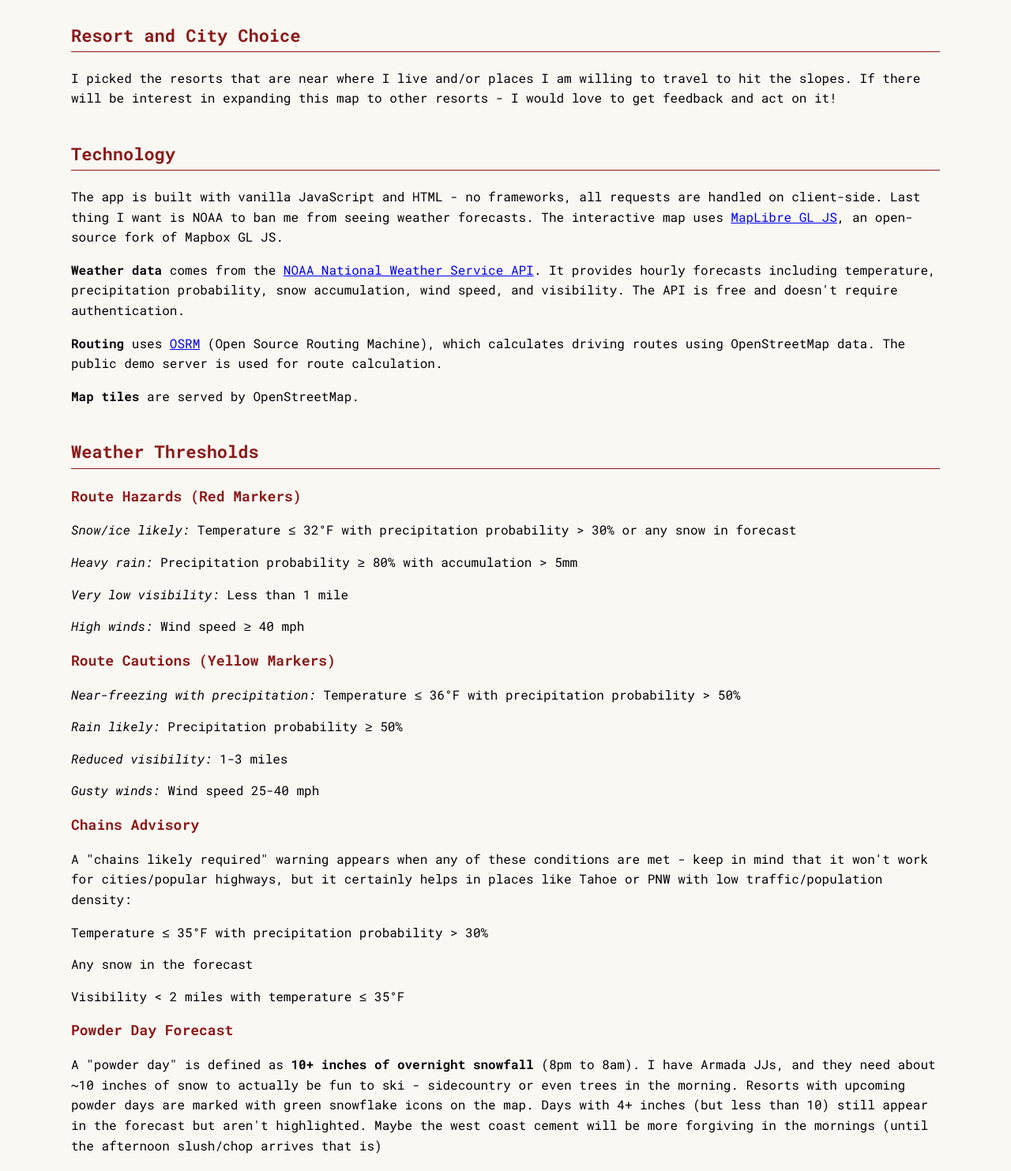
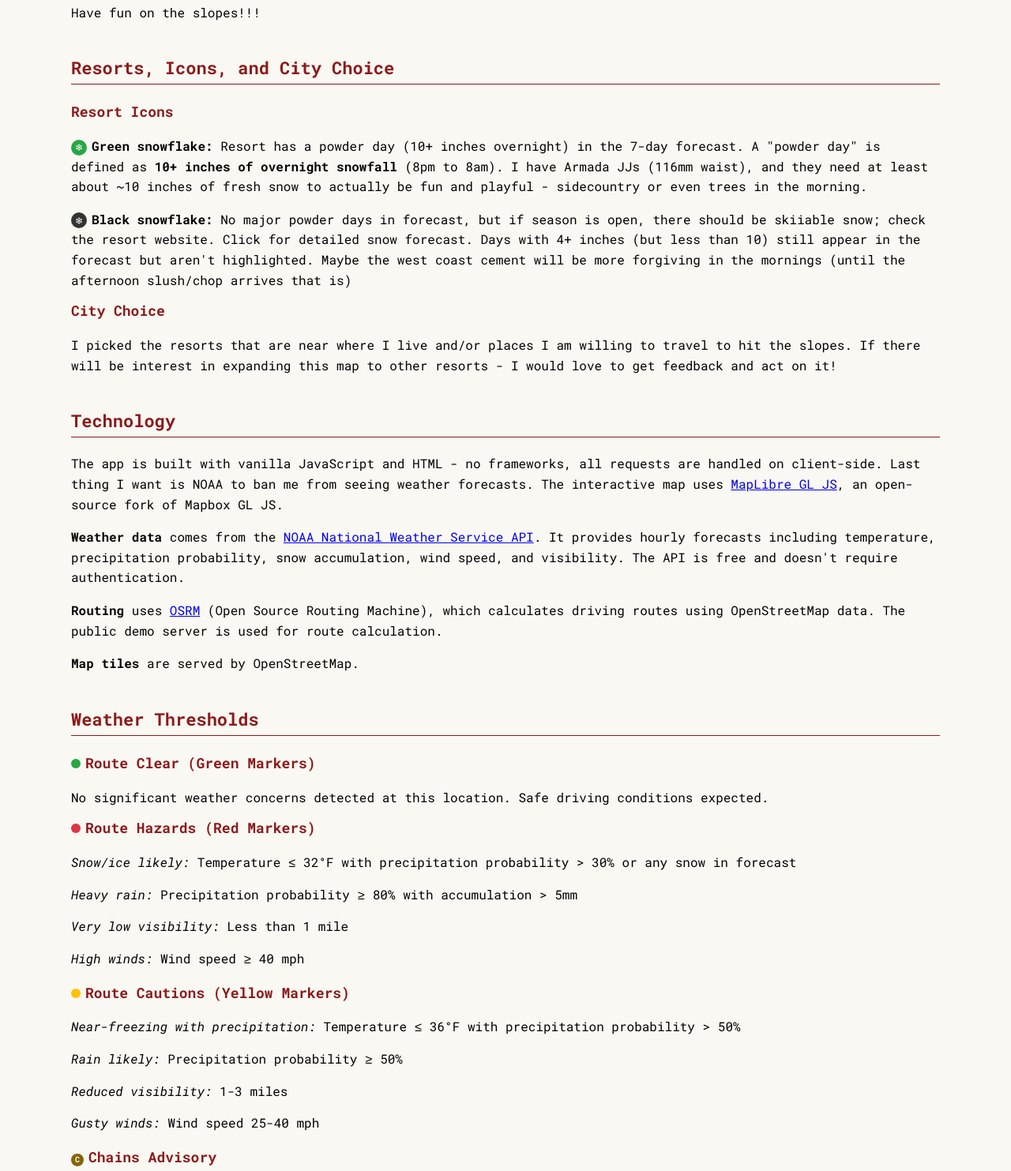
Before and after one commit to screamuch/screamuch.github.io, a plain HTML site: page about-powder-check.html in a window 1280 px wide. Shown: the part 402-1885 px from the top of the page at 79% size. Drawn offline with Linux system fonts and the light colour scheme.

Commit message:
more comprehensive about for pow check

```diff
--- a/about-powder-check.html
+++ b/about-powder-check.html
@@ -9,7 +9,7 @@
 </head>
 <body>
     <h1>Behind <a href="/powder-check.html">Powder Check</a></h1>
-    <p style="color: #666;">Built on Dec 27, 2025</p>
+    <p style="color: #666;">Dec 27, 2025</p>
 
     <hr>
 
@@ -21,8 +21,22 @@
         your route (I may adjust that based on feedback) and flags potential hazards or where the chains might be required.
     </p>
 
-    <h2>Resort and City Choice</h2>
+    <p>
+        Have fun on the slopes!!!
+    </p>
 
+    <h2>Resorts, Icons, and City Choice</h2>
+
+    <h3>Resort Icons</h3>
+    <p>
+        <span style="display: inline-flex; align-items: center; justify-content: center; width: 20px; height: 20px; border-radius: 50%; background: #28a745; color: white; font-size: 12px; margin-right: 6px;">❄</span><strong>Green snowflake:</strong> Resort has a powder day (10+ inches overnight) in the 7-day forecast. A "powder day" is defined as <strong>10+ inches of overnight snowfall</strong> (8pm to 8am). I have Armada JJs (116mm waist), and they need at least about ~10 inches of fresh snow to actually be fun and playful - sidecountry or even trees in the morning.
+    </p>
+
+    <p>
+        <span style="display: inline-flex; align-items: center; justify-content: center; width: 20px; height: 20px; border-radius: 50%; background: #333; color: white; font-size: 12px; margin-right: 6px;">❄</span><strong>Black snowflake:</strong> No major powder days in forecast, but if season is open, there should be skiiable snow; check the resort website. Click for detailed snow forecast. Days with 4+ inches (but less than 10) still appear in the forecast but aren't highlighted. Maybe the west coast cement will be more forgiving in the mornings (until the afternoon slush/chop arrives that is)
+    </p>
+
+    <h3>City Choice</h3>
     <p>
         I picked the resorts that are near where I live and/or places I am willing to travel to hit the slopes. If there will be interest in expanding this map to other resorts - I would love to get feedback and act on it!
     </p>
@@ -52,7 +66,10 @@
 
     <h2>Weather Thresholds</h2>
 
-    <h3>Route Hazards (Red Markers)</h3>
+    <h3><span style="display: inline-block; width: 12px; height: 12px; border-radius: 50%; background: #28a745; margin-right: 6px;"></span>Route Clear (Green Markers)</h3>
+    <p>No significant weather concerns detected at this location. Safe driving conditions expected.</p>
+
+    <h3><span style="display: inline-block; width: 12px; height: 12px; border-radius: 50%; background: #dc3545; margin-right: 6px;"></span>Route Hazards (Red Markers)</h3>
     <ul>
         <li><strong>Snow/ice likely:</strong> Temperature &le; 32&deg;F with precipitation probability &gt; 30% or any snow in forecast</li>
         <li><strong>Heavy rain:</strong> Precipitation probability &ge; 80% with accumulation &gt; 5mm</li>
@@ -60,7 +77,7 @@
         <li><strong>High winds:</strong> Wind speed &ge; 40 mph</li>
     </ul>
 
-    <h3>Route Cautions (Yellow Markers)</h3>
+    <h3><span style="display: inline-block; width: 12px; height: 12px; border-radius: 50%; background: #ffc107; margin-right: 6px;"></span>Route Cautions (Yellow Markers)</h3>
     <ul>
         <li><strong>Near-freezing with precipitation:</strong> Temperature &le; 36&deg;F with precipitation probability &gt; 50%</li>
         <li><strong>Rain likely:</strong> Precipitation probability &ge; 50%</li>
@@ -68,7 +85,7 @@
         <li><strong>Gusty winds:</strong> Wind speed 25-40 mph</li>
     </ul>
 
-    <h3>Chains Advisory</h3>
+    <h3><span style="display: inline-flex; align-items: center; justify-content: center; width: 16px; height: 16px; border-radius: 50%; background: #856404; color: white; font-size: 10px; font-weight: bold; margin-right: 6px;">C</span>Chains Advisory</h3>
     <p>
         A "chains likely required" warning appears when any of these conditions are met - keep in mind that it won't work for cities/popular highways, but it certainly helps in places like Tahoe or PNW with low traffic/population density:
     </p>
@@ -78,11 +95,14 @@
         <li>Visibility &lt; 2 miles with temperature &le; 35&deg;F</li>
     </ul>
 
-    <h3>Powder Day Forecast</h3>
+    <h2>
+        Warning and Words of Wisdom
+    </h2>
+
     <p>
-        A "powder day" is defined as <strong>10+ inches of overnight snowfall</strong> (8pm to 8am). I have Armada JJs, and they need about ~10 inches of snow to actually be fun to ski - sidecountry or even trees in the morning.
-        Resorts with upcoming powder days are marked with green snowflake icons on the map.
-        Days with 4+ inches (but less than 10) still appear in the forecast but aren't highlighted. Maybe the west coast cement will be more forgiving in the mornings (until the afternoon slush/chop arrives that is)
+        I do not assume any responsibility for these forecasts; this software is provided AS IS, with no warranty whatsoever.
+        Carry chains regardless and buy/rent an AWD vehicle if you're traveling to areas with challenging traction.
+        Use common sense, and as my parent said: RULE #1 OF WINTER DRIVING IS WHAT? YEEEES, DRIIIIVE SLOOOOWLY.
     </p>
 
     <hr>
@@ -90,5 +110,6 @@
     <p style="font-size: 12px; color: #666;">
         <a href="/powder-check.html">&larr; Back to Powder Check</a>
     </p>
+    <p style="font-size: 12px; color: #666;">&copy; 2025 <a href="/">Peter Chudinov</a></p>
 </body>
 </html>
```
